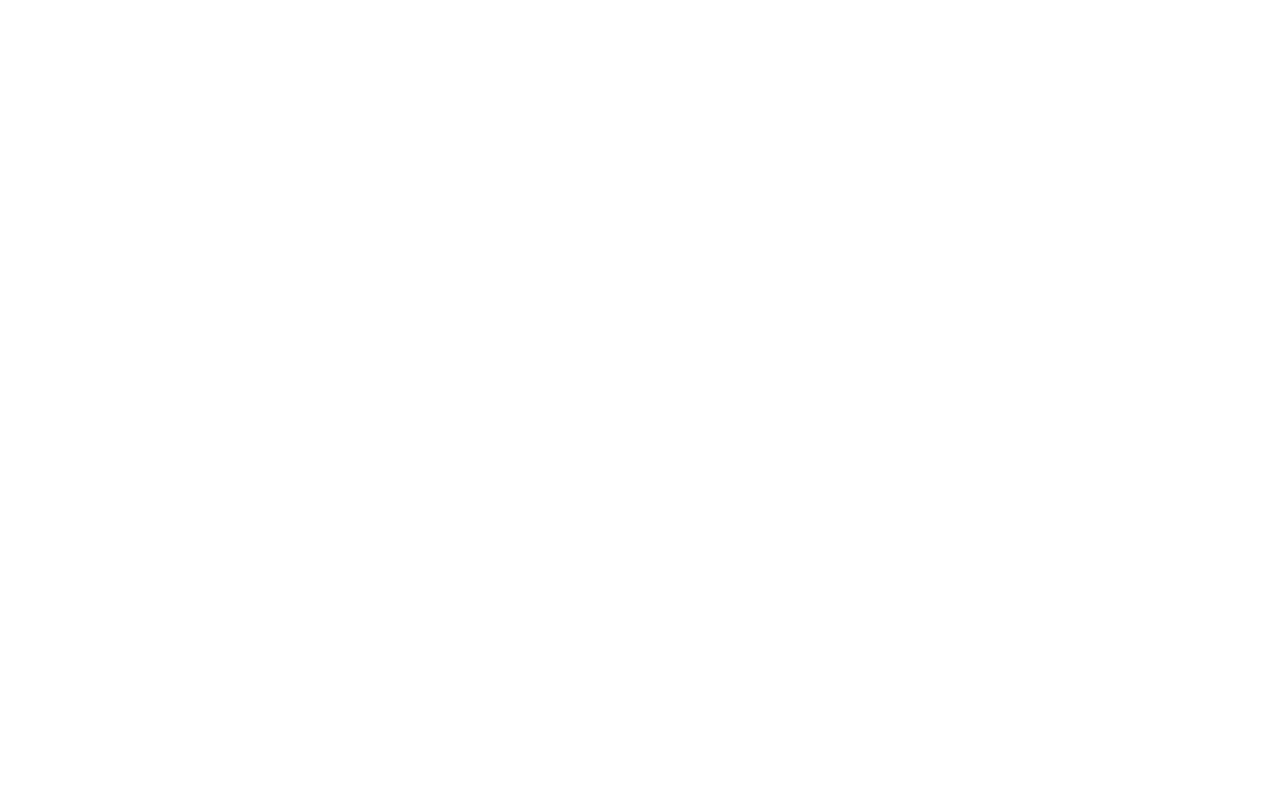
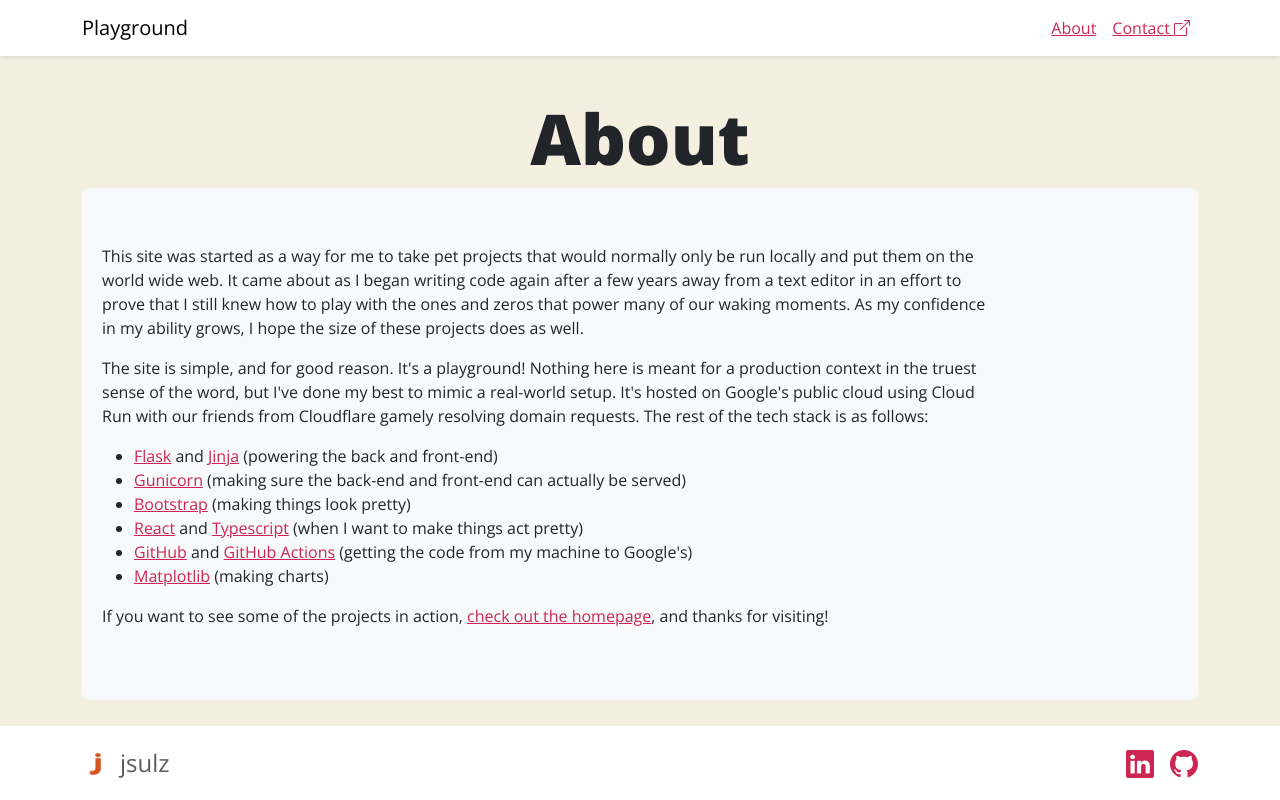
Before and after one commit to jsulz/playground, a Flask app: page /about in a window 1280 px wide. Before the commit the page is empty. Run offline with Flask 3, Linux system fonts and the light colour scheme.

Commit message:
adding about page

```diff
--- a/playground/templates/pages/about.html.jinja
+++ b/playground/templates/pages/about.html.jinja
@@ -0,0 +1,35 @@
+{% extends 'base.html.jinja' %}
+{% block header %} <h1 style="text-align: center; font-weight: 800; font-size: 70px">About</h1> {%
+endblock %}
+{% block content %}
+<div class="p-2 mb-4 bg-body-tertiary rounded-3">
+    <div class="container-fluid py-5">
+        <div class="col-md-10">
+            <p>This site was started as a way for me to take pet projects that would normally only be run locally and
+                put them on the world wide web. It came about as I began writing code again after a few years away from
+                a text editor in an effort to prove that I still knew how to play with the ones and zeros that power
+                many of our waking moments. As my confidence in my ability grows, I hope the size of these projects does
+                as well.</p>
+            </p>The site is simple, and for good reason. It's a playground! Nothing here is meant for a production
+            context in the truest sense of the word, but I've done my best to mimic a real-world setup. It's hosted on
+            Google's public cloud using Cloud Run with our friends from Cloudflare gamely resolving domain requests. The
+            rest of the tech stack is as follows:</p>
+            <ul>
+                <li><a href="https://flask.palletsprojects.com/en/3.0.x/">Flask</a> and <a
+                        href="https://jinja.palletsprojects.com/en/3.1.x/">Jinja</a> (powering the back and front-end)
+                </li>
+                <li><a href="https://gunicorn.org/">Gunicorn</a> (making sure the back-end and front-end can actually be
+                    served)</li>
+                <li><a href="https://getbootstrap.com/">Bootstrap</a> (making things look pretty)</li>
+                <li><a href="https://react.dev/">React</a> and <a href="https://www.typescriptlang.org/">Typescript</a>
+                    (when I want to make things act pretty)</li>
+                <li><a href="https://github.com/">GitHub</a> and <a href="https://github.com/features/actions">GitHub
+                        Actions</a> (getting the code from my machine to Google's)</li>
+                <li><a href="https://matplotlib.org/">Matplotlib</a> (making charts)</li>
+            </ul>
+            <p>If you want to see some of the projects in action, <a href="/">check out the
+                    homepage</a>, and thanks for visiting!</p>
+        </div>
+    </div>
+</div>
+{% endblock %}
--- a/playground/templates/pages/home.html.jinja
+++ b/playground/templates/pages/home.html.jinja
@@ -1,12 +1,12 @@
 {% extends "base.html.jinja" %}
-{% block header %} <h1 style="font-weight: 800; font-size: 70px">Welcome to the Playground</h1> {%
+{% block header %} <h1 style="text-align: center; font-weight: 800; font-size: 70px">Welcome to the Playground</h1> {%
 endblock %}
 {% block content %}
 <div class="p-2 mb-4 bg-body-tertiary rounded-3">
     <div class="container-fluid py-5">
         <div class="col-md-10">
             <p class="lead">Hello, my name is <a href="https://www.linkedin.com/in/jaredsulzdorf">Jared Sulzdorf</a>,
-                and this is my playground.
+                and this is my playground.</p>
             <p>This small, spunky website is dedicated to exploring new technologies, tinkering with toy projects, and
                 in general, just playing around. If you're curious, you can <a href="/about">read more about what's
                     going on under the hood</a>.</p>
```
